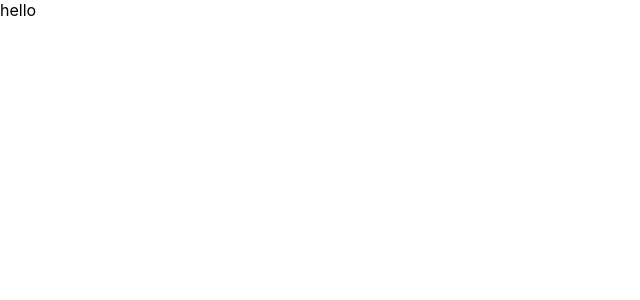
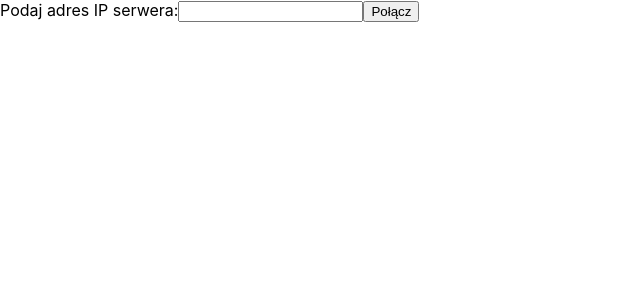
Before and after one commit to o-lie/TicTacToeForMore, a React (Create React App) app in the folder client/: page / in a window 1280 px wide. Shown: the top 300 px of the page, without its empty margins (0-640 px from the left). Built offline with nearby package versions, Linux system fonts and the light colour scheme; the HTML template or start-up script is replaced by a standard one.

Commit message:
Add routes for Root and ErrorPage, configure router

```diff
--- a/client/src/App.tsx
+++ b/client/src/App.tsx
@@ -1,10 +1,27 @@
 import "./App.css";
+import { createBrowserRouter, RouterProvider } from "react-router-dom";
+import Root from "src/routes/Root";
+import ErrorPage from "src/routes/ErrorPage";
+
+const router = createBrowserRouter([
+	{
+		path: "/",
+		element: <Root />,
+		errorElement: <ErrorPage />
+	},
+	{
+		path: "/start",
+		element: <div>Zagraj w grę!</div>,
+	},
+	{
+		path: "/end",
+		element: <div>Gra zakończona!</div>,
+	},
+]);
 
 function App() {
 	return (
-		<div>
-			hello
-		</div>
+		<RouterProvider router={router} />
 	);
 }
 
--- /dev/null
+++ b/client/src/routes/ErrorPage.tsx
@@ -0,0 +1,18 @@
+import { useRouteError } from "react-router-dom";
+
+const ErrorPage = () => {
+	const error: any = useRouteError();
+	console.error(error);
+
+	return (
+		<div id="error-page">
+			<h1>Oops!</h1>
+			<p>Sorry, an unexpected error has occurred.</p>
+			<p>
+				<i>{error.statusText || error.message}</i>
+			</p>
+		</div>
+	);
+}
+
+export default ErrorPage;
--- /dev/null
+++ b/client/src/routes/Root.tsx
@@ -0,0 +1,36 @@
+import { useState } from 'react';
+import io, { Socket } from "socket.io-client";
+import socketService from "src/services/socketService";
+
+const Root = () => {
+	const [ serverAddress, setServerAddress ] = useState("");
+	const [ socket, setSocket ] = useState<Socket>();
+
+	const connectSocket = async () => {
+		const socket = await socketService
+			.connect(serverAddress)
+			.catch((err) => {
+				console.log("Error: ", err);
+			});
+
+		console.log(socket);
+	};
+
+
+	const onSubmit = () => {
+		connectSocket().then(r => console.log(r));
+	}
+
+	return (
+		<>
+			<label>Podaj adres IP serwera:</label>
+			<input
+				value={ serverAddress }
+				onChange={ (e) => setServerAddress(e.target.value)}
+			/>
+			<button onClick={ onSubmit }>Połącz</button>
+		</>
+	);
+};
+
+export default Root;
```
Also changed, not shown: 1 other file (tests, documents, lock files or other folders).
